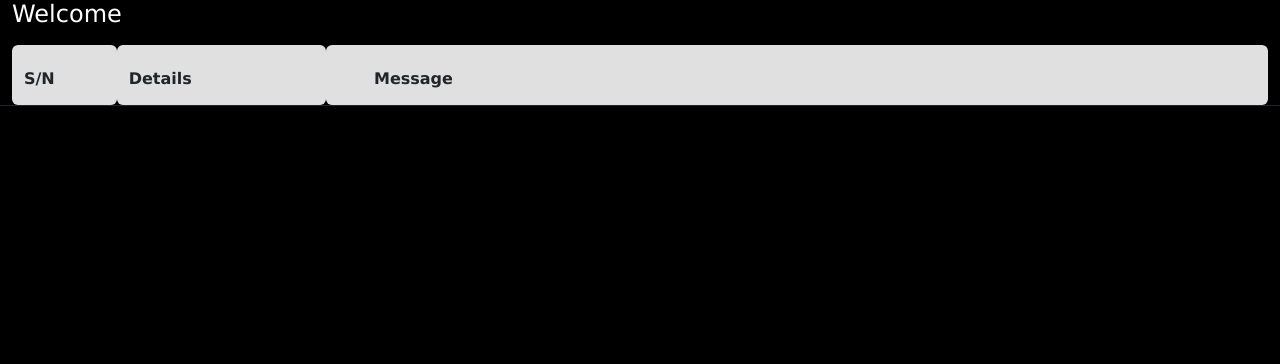
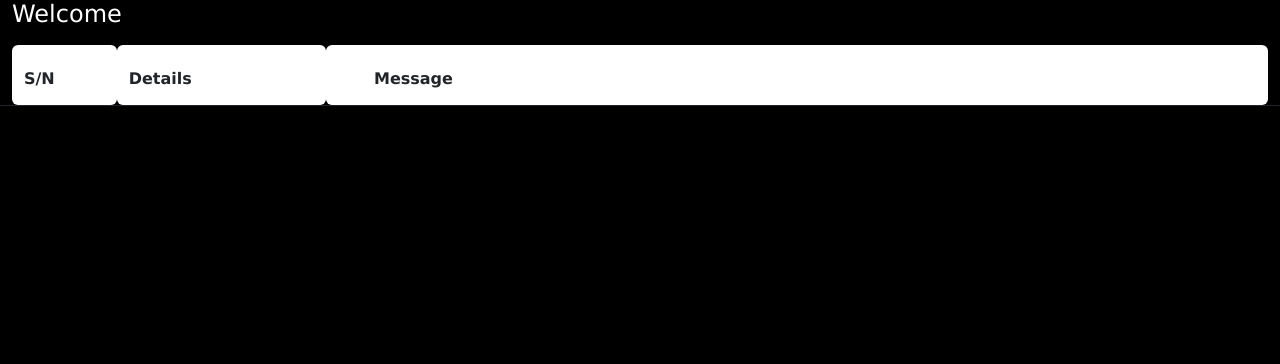
Before and after one commit to DURBLE6/FinalBcProject_Dossier, a Flask app: page /staffdashboard/ in a window 1280 px wide. Shown: the part 56-420 px from the top of the page. Run offline with Flask 3, Linux system fonts and the light colour scheme; the visitor is signed in with stand-in values (Sample User, id 1); some libraries are stand-ins or nearby versions.

Commit message:
a slight adjustment to the dashboard page background colour

```diff
--- a/dossierapp/templates/staffdashboard.html
+++ b/dossierapp/templates/staffdashboard.html
@@ -80,28 +80,28 @@
                     {% endif %} {% endif %}
        </div>
 			<div class="row border-bottom border-dark">
-          <div class="col-md-1 rounded-2 pt-4" style="background-color: rgb(224, 224, 224); height: 60px;">
+          <div class="col-md-1 rounded-2 pt-4" style="background-color: rgb(255, 255, 255); height: 60px;">
               <h6 class="fw-bolder">S/N</h6>
           </div>
-          <div class="col-md-2 rounded-2 pt-4" style="background-color: rgb(224, 224, 224); height: 60px;">
+          <div class="col-md-2 rounded-2 pt-4" style="background-color: rgb(255, 255, 255); height: 60px;">
               <h6 class="fw-bolder">Details</h6>
           </div>
-          <div class="col-md rounded-2 pt-4 px-5" style="background-color: rgb(224, 224, 224); height: 60px;">
+          <div class="col-md rounded-2 pt-4 px-5" style="background-color: rgb(255, 255, 255); height: 60px;">
               <h6 class="fw-bolder">Message</h6>
           </div>
       </div>
           {% for report in reports: %}
       <div class="row border-bottom border-dark">
-          <div class="col-md-1 pt-3 rounded-2" style="background-color: rgb(224, 224, 224); height: 140px; overflow: scroll;">
+          <div class="col-md-1 pt-3 rounded-2" style="background-color: rgb(255, 255, 255); height: 140px; overflow: scroll;">
                 {{ loop.index }}.
           </div>
-          <div class="col-md-2 rounded-2 pt-3" style="background-color: rgb(224, 224, 224); height: 140px; overflow: scroll">
+          <div class="col-md-2 rounded-2 pt-3" style="background-color: rgb(255, 255, 255); height: 140px; overflow: scroll">
               <h6>From: <span><small><b>Management</b></small></span></h6>
               <h6>Name: <span><small><b>{{ report.employee_rel.employee_fullname }}</b></small></span></h6>
               <h6>Department: <span><small><b>{{ report.dept_rel.dept_name }}</b></small></span></h6>
               <h6>Date: <span><small><b>{{ report.report_date }}</b></small></span></h6>
           </div>
-          <div class="col-md rounded-2 pt-3 px-5" style="background-color: rgb(224, 224, 224); height: 140px; overflow: scroll">
+          <div class="col-md rounded-2 pt-3 px-5" style="background-color: rgb(255, 255, 255); height: 140px; overflow: scroll">
               <small>{{ report.report_msg }}</small>
           </div>
       </div>
```
Also changed, not shown: 1 other file.
